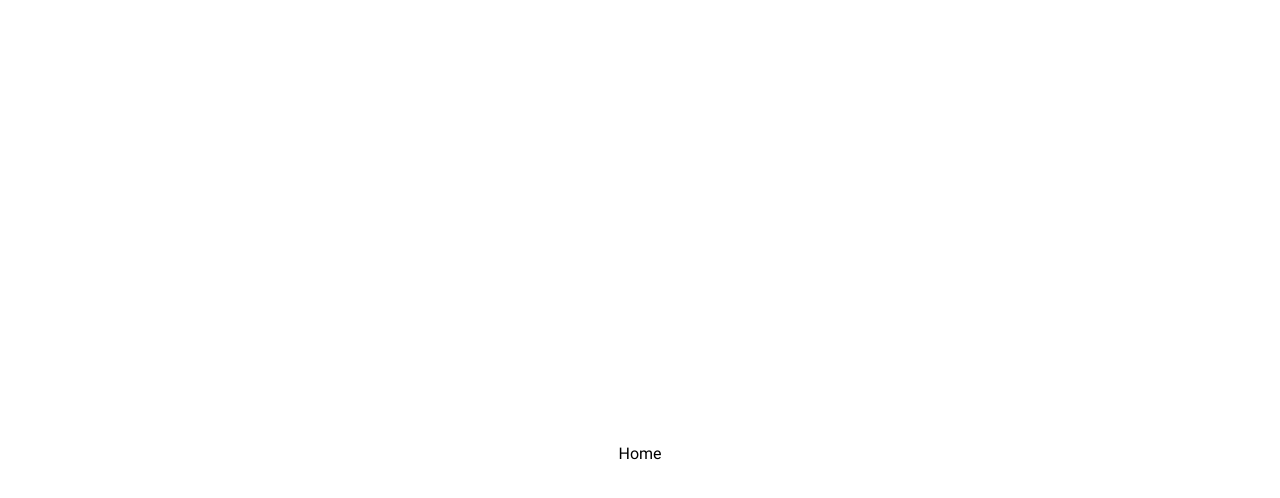
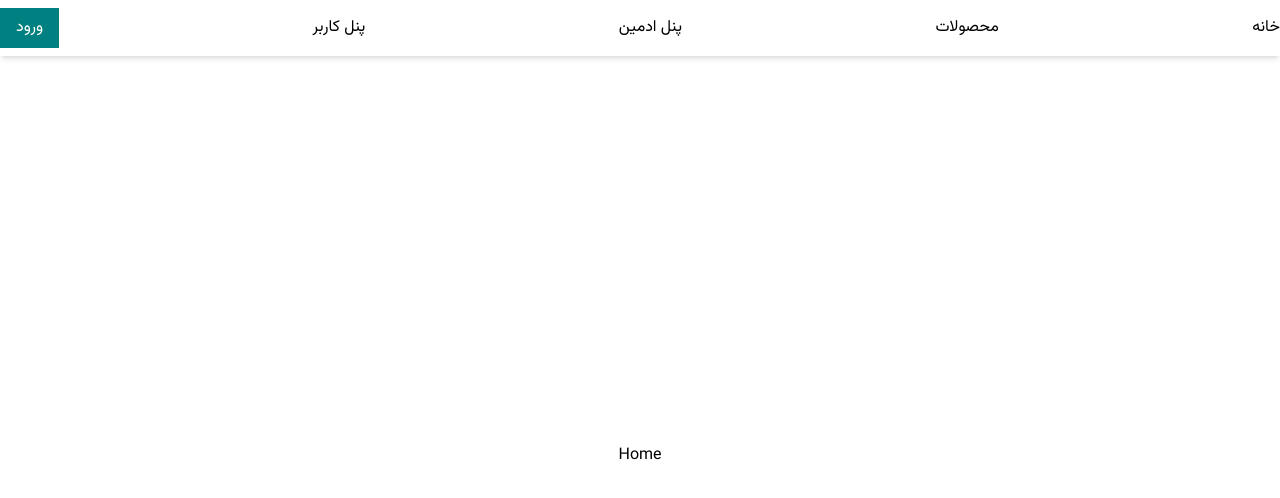
Before and after one commit to heidariomid/messenger, a Next.js app: page / in a window 1280 px wide. Shown: the top 498 px of the page. Built offline with nearby package versions, Linux system fonts and the light colour scheme; no server answers.

Commit message:
add middleware to protect pages

```diff
--- a/src/app/Header.tsx
+++ b/src/app/Header.tsx
@@ -1,13 +1,14 @@
 'use client';
 
+import {IUser} from '@/Interface/IUser';
 import {useUser} from '@/hooks/useUser';
 import Link from 'next/link';
 
 const Header = () => {
-	const {user, isLoading} = useUser();
-	const cartLength = () => user?.cart?.products?.reduce((acc, curr) => acc + curr.quantity, 0);
+	const {user, isLoading}: {user: IUser | null | undefined; isLoading: boolean} = useUser();
+	const cartLength = () => user?.cart?.products?.reduce((acc, curr) => acc + curr.quantity, 0) || 0;
 	return (
-		<header className={`shadow-md  ${isLoading ? 'opacity-0' : 'opacity-100'} `}>
+		<header className={`shadow-md opacity-100 `}>
 			<nav>
 				<ul className='container flex  justify-between py-2 xl:max-w-screen-xl '>
 					{user && (
--- a/src/hooks/useUser.tsx
+++ b/src/hooks/useUser.tsx
@@ -9,7 +9,12 @@ export const useUser = () => {
 		queryFn: getUserProfile,
 	});
 	const user: IUser = data?.user;
-
+	if (!user) {
+		return {
+			user: null,
+			isLoading,
+		};
+	}
 	return {
 		user,
 		isLoading,
```
Also changed, not shown: src/middleware.ts (+7 -6 lines), src/utils/authorization.ts (+5 -2 lines).
